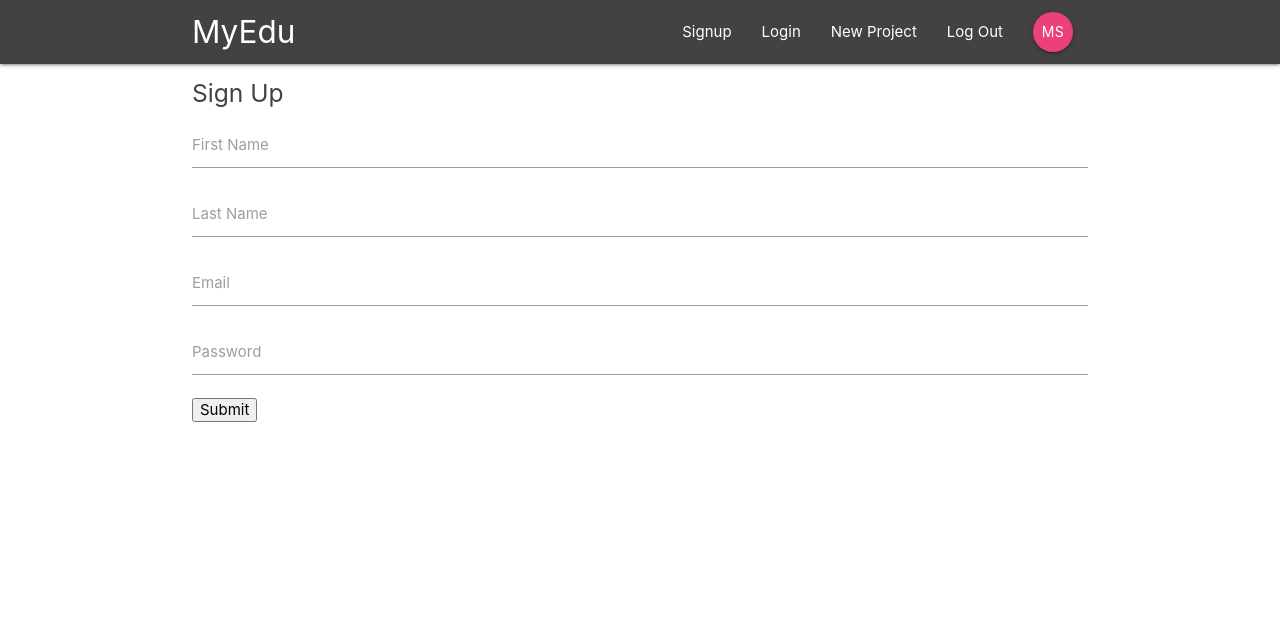
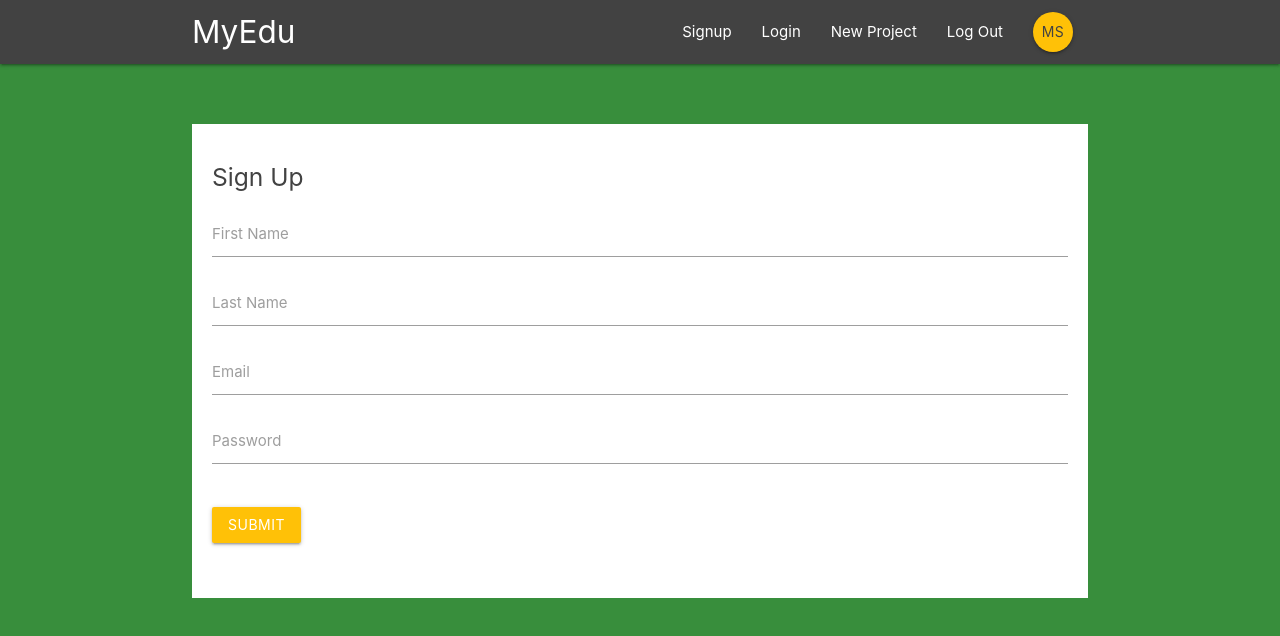
Before and after one commit to marthasharpe/firebase-practice-app, a React (Create React App) app: page /signup in a window 1280 px wide. Shown: the top 636 px of the page. Built offline with nearby package versions, Linux system fonts and the light colour scheme.

Commit message:
Setup Redux store and rootReducer

```diff
--- a/package.json
+++ b/package.json
@@ -8,8 +8,10 @@
     "@testing-library/user-event": "^7.1.2",
     "react": "^16.12.0",
     "react-dom": "^16.12.0",
+    "react-redux": "^7.1.3",
     "react-router-dom": "^5.1.2",
-    "react-scripts": "3.3.0"
+    "react-scripts": "3.3.0",
+    "redux": "^4.0.4"
   },
   "scripts": {
     "start": "react-scripts start",
--- a/src/components/authentication/Signin.js
+++ b/src/components/authentication/Signin.js
@@ -31,7 +31,7 @@ const Signin = () => {
                     <input type="password" id="password" onChange={handleChange} />
                 </div>
                 <div className="input-field">
-                    <button className="btn-pink lighten-1 z-depth-0">Login</button>
+                    <button className="btn amber grey-text text-darken-3">Login</button>
                 </div>
             </form>
         </div>
--- a/src/components/authentication/Signup.js
+++ b/src/components/authentication/Signup.js
@@ -41,7 +41,7 @@ const Signup = () => {
                     <input type="password" id="password" onChange={handleChange} />
                 </div>
                 <div className="input-field">
-                    <button className="btn-pink lighten-1 z-depth-0">Submit</button>
+                    <button className="btn amber">Submit</button>
                 </div>
             </form>
         </div>
--- a/src/components/layout/Signedinlinks.js
+++ b/src/components/layout/Signedinlinks.js
@@ -6,13 +6,13 @@ const Signedinlinks = () => {
         <div>
             <ul className="right">
                 <li>
-                    <NavLink to="/">New Project</NavLink>
+                    <NavLink to="/create">New Project</NavLink>
                 </li>
                 <li>
                     <NavLink to="/">Log Out</NavLink>
                 </li>
                 <li>
-                    <NavLink to="/" className="btn btn-floating pink lighten-1">MS</NavLink>
+                    <NavLink to="/" className="btn btn-floating amber grey-text text-darken-3">MS</NavLink>
                 </li>
             </ul>
         </div>
--- a/src/components/layout/Signedoutlinks.js
+++ b/src/components/layout/Signedoutlinks.js
@@ -6,10 +6,10 @@ const Signedoutlinks = () => {
         <div>
             <ul className="right">
                 <li>
-                    <NavLink to="/">Signup</NavLink>
+                    <NavLink to="/signup">Signup</NavLink>
                 </li>
                 <li>
-                    <NavLink to="/">Login</NavLink>
+                    <NavLink to="/signin">Login</NavLink>
                 </li>
             </ul>
         </div>
--- a/src/components/projects/Createproject.js
+++ b/src/components/projects/Createproject.js
@@ -31,7 +31,7 @@ const Createproject = () => {
                     <textarea className="materialize-textarea" type="text" id="content" onChange={handleChange} />
                 </div>
                 <div className="input-field">
-                    <button className="btn-pink lighten-1 z-depth-0">Create</button>
+                    <button className="btn amber">Create</button>
                 </div>
             </form>
         </div>
--- a/src/index.css
+++ b/src/index.css
@@ -1,13 +1,21 @@
-body {
-  margin: 0;
-  font-family: -apple-system, BlinkMacSystemFont, 'Segoe UI', 'Roboto', 'Oxygen',
-    'Ubuntu', 'Cantarell', 'Fira Sans', 'Droid Sans', 'Helvetica Neue',
-    sans-serif;
-  -webkit-font-smoothing: antialiased;
-  -moz-osx-font-smoothing: grayscale;
+html {
+  min-height: 100%;
 }
 
-code {
-  font-family: source-code-pro, Menlo, Monaco, Consolas, 'Courier New',
-    monospace;
+body {
+  min-height: 100%;
+  margin: 0;
+  padding: 0;
+  background-size: 100%;
+  background-position: bottom;
+  background-color: #388e3c;
 }
+
+form {
+  padding: 20px;
+  margin-top: 60px;
+}
+
+form button, form h5 {
+  margin: 20px 0;
+}
--- a/src/index.js
+++ b/src/index.js
@@ -2,5 +2,13 @@ import React from 'react';
 import ReactDOM from 'react-dom';
 import './index.css';
 import App from './App';
+import { createStore } from 'redux';
+import { Provider } from 'react-redux';
+import rootReducer from './store/reducers/rootReducer';
 
-ReactDOM.render(<App />, document.getElementById('root'));
+const store = createStore(rootReducer);
+
+ReactDOM.render(
+    <Provider store={store}>
+        <App />
+    </Provider>, document.getElementById('root'));
--- /dev/null
+++ b/src/store/reducers/authReducer.js
@@ -0,0 +1,7 @@
+const initState = {};
+
+const authReducer = (state = initState, action) => {
+    return state;
+}
+
+export default authReducer;
--- /dev/null
+++ b/src/store/reducers/projectReducer.js
@@ -0,0 +1,7 @@
+const initState = {};
+
+const projectReducer = (state = initState, action) => {
+    return state;
+}
+
+export default projectReducer;
--- /dev/null
+++ b/src/store/reducers/rootReducer.js
@@ -0,0 +1,10 @@
+import { combineReducers } from 'redux';
+import authReducer from './authReducer';
+import projectReducer from './projectReducer';
+
+const rootReducer = combineReducers({
+    auth: authReducer,
+    project: projectReducer,
+})
+
+export default rootReducer;
```
Also changed, not shown: 1 other file (tests, documents, lock files or other folders).
